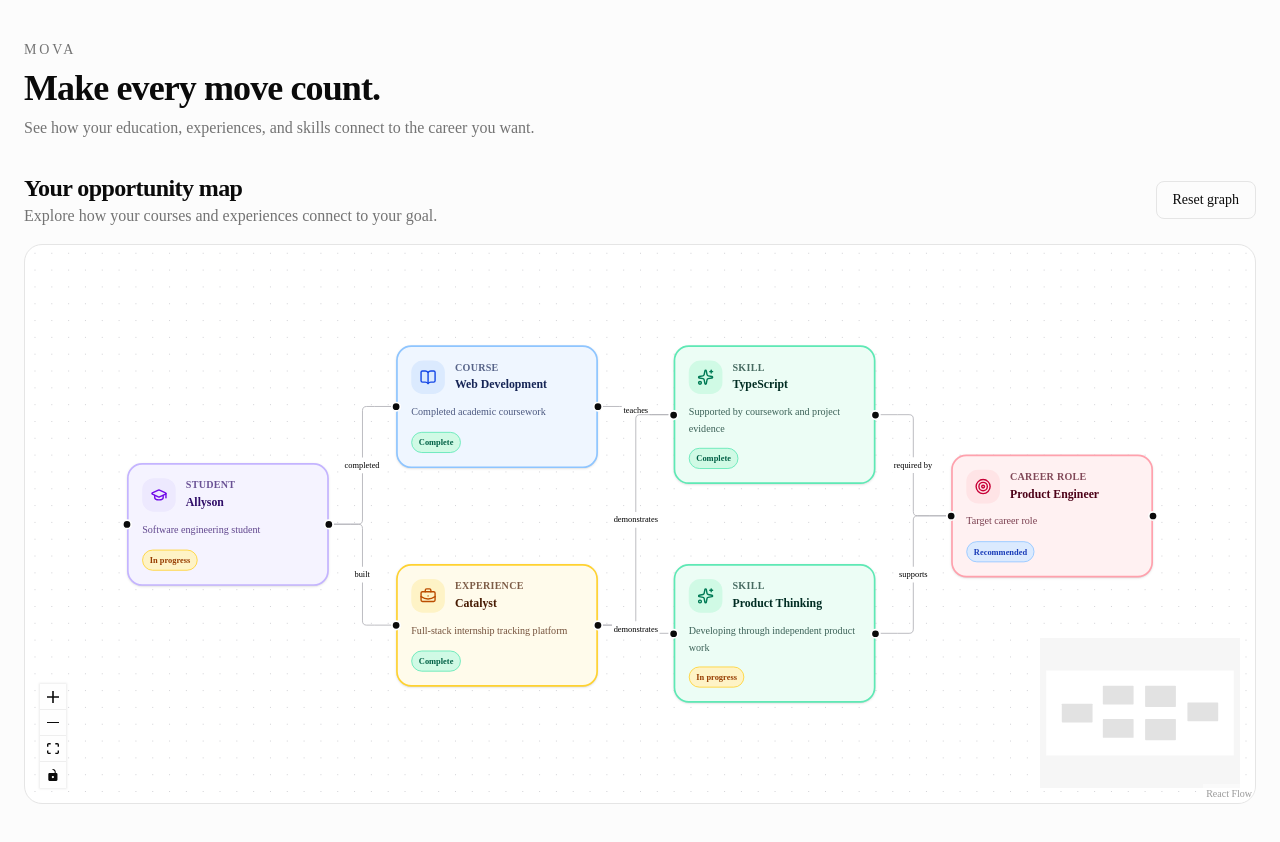
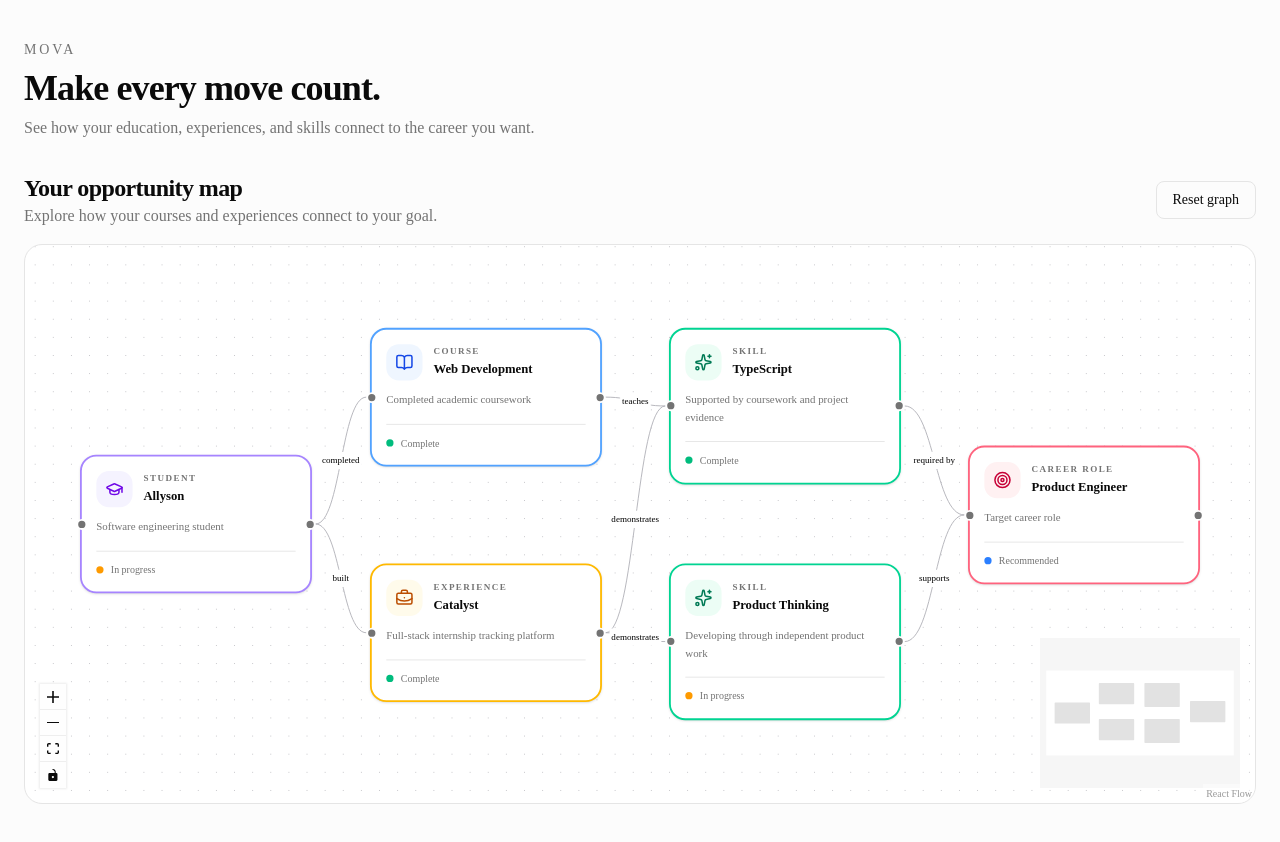
Before and after one commit to akeight/mova-graph, a Next.js app: page / in a window 1280 px wide. Built offline with nearby package versions, Linux system fonts and the light colour scheme.

Commit message:
style: remove colored background and restore Bezier edges

```diff
--- a/src/features/pathway-graph/components/mova-graph.tsx
+++ b/src/features/pathway-graph/components/mova-graph.tsx
@@ -33,13 +33,7 @@ export function MovaGraph() {
     const handleConnect = useCallback(
       (connection: Connection) => {
         setEdges((currentEdges) =>
-        addEdge(
-          {
-            ...connection,
-            type: "smoothstep",
-          },
-          currentEdges,
-        ),
+          addEdge(connection, currentEdges),
         );
       },
       [setEdges],
@@ -80,13 +74,7 @@ export function MovaGraph() {
           onNodesChange={onNodesChange}
           onEdgesChange={onEdgesChange}
           onConnect={handleConnect}
-          defaultEdgeOptions={{
-            type: "smoothstep",
-          }}
           fitView
-          fitViewOptions={{
-            padding: 0.2,
-          }}
         >
           <Background
             variant={BackgroundVariant.Dots}
--- a/src/features/pathway-graph/data/sample-graph.ts
+++ b/src/features/pathway-graph/data/sample-graph.ts
@@ -75,7 +75,6 @@ export const sampleGraph: MovaGraph = {
       id: "student-course",
       source: "student-1",
       target: "course-web-development",
-      type: "smoothstep",
       label: "completed",
       data: {
         relationship: "completed",
@@ -85,7 +84,6 @@ export const sampleGraph: MovaGraph = {
       id: "student-catalyst",
       source: "student-1",
       target: "experience-catalyst",
-      type: "smoothstep",
       label: "built",
       data: {
         relationship: "completed",
@@ -95,7 +93,6 @@ export const sampleGraph: MovaGraph = {
       id: "course-typescript",
       source: "course-web-development",
       target: "skill-typescript",
-      type: "smoothstep",
       label: "teaches",
       data: {
         relationship: "teaches",
@@ -105,7 +102,6 @@ export const sampleGraph: MovaGraph = {
       id: "catalyst-typescript",
       source: "experience-catalyst",
       target: "skill-typescript",
-      type: "smoothstep",
       label: "demonstrates",
       data: {
         relationship: "demonstrates",
@@ -115,7 +111,6 @@ export const sampleGraph: MovaGraph = {
       id: "catalyst-product-thinking",
       source: "experience-catalyst",
       target: "skill-product-thinking",
-      type: "smoothstep",
       label: "demonstrates",
       data: {
         relationship: "demonstrates",
@@ -125,7 +120,6 @@ export const sampleGraph: MovaGraph = {
       id: "typescript-product-engineer",
       source: "skill-typescript",
       target: "role-product-engineer",
-      type: "smoothstep",
       label: "required by",
       data: {
         relationship: "requires",
@@ -135,7 +129,6 @@ export const sampleGraph: MovaGraph = {
       id: "product-thinking-product-engineer",
       source: "skill-product-thinking",
       target: "role-product-engineer",
-      type: "smoothstep",
       label: "supports",
       data: {
         relationship: "supports",
--- a/src/features/pathway-graph/nodes/mova-node.tsx
+++ b/src/features/pathway-graph/nodes/mova-node.tsx
@@ -1,3 +1,4 @@
+import type { LucideIcon } from "lucide-react";
 import {
   BookOpen,
   BriefcaseBusiness,
@@ -7,11 +8,7 @@ import {
   Target,
 } from "lucide-react";
 
-  import {
-    Handle,
-    Position,
-    type NodeProps,
-  } from "@xyflow/react";
+import { Handle, Position, type NodeProps } from "@xyflow/react";
 
 import { cn } from "@/lib/utils";
 
@@ -21,117 +18,121 @@ import {
   MovaNodeStatus,
 } from "../types/graph";
 
+type CategoryConfig = {
+  label: string;
+  icon: LucideIcon;
+  borderClassName: string;
+  iconClassName: string;
+};
+
 const categoryConfig = {
   student: {
     label: "Student",
     icon: GraduationCap,
-      className:
-        "border-violet-300 bg-violet-50 text-violet-950 dark:border-violet-800 dark:bg-violet-950 dark:text-violet-100",
+    borderClassName: "border-violet-400",
     iconClassName:
-        "bg-violet-100 text-violet-700 dark:bg-violet-900 dark:text-violet-200",
+      "bg-violet-50 text-violet-700 dark:bg-violet-950 dark:text-violet-300",
   },
   course: {
     label: "Course",
     icon: BookOpen,
-      className:
-        "border-blue-300 bg-blue-50 text-blue-950 dark:border-blue-800 dark:bg-blue-950 dark:text-blue-100",
+    borderClassName: "border-blue-400",
     iconClassName:
-        "bg-blue-100 text-blue-700 dark:bg-blue-900 dark:text-blue-200",
+      "bg-blue-50 text-blue-700 dark:bg-blue-950 dark:text-blue-300",
   },
   experience: {
     label: "Experience",
     icon: BriefcaseBusiness,
-      className:
-        "border-amber-300 bg-amber-50 text-amber-950 dark:border-amber-800 dark:bg-amber-950 dark:text-amber-100",
+    borderClassName: "border-amber-400",
     iconClassName:
-        "bg-amber-100 text-amber-700 dark:bg-amber-900 dark:text-amber-200",
+      "bg-amber-50 text-amber-700 dark:bg-amber-950 dark:text-amber-300",
   },
   skill: {
     label: "Skill",
     icon: Sparkles,
-      className:
-        "border-emerald-300 bg-emerald-50 text-emerald-950 dark:border-emerald-800 dark:bg-emerald-950 dark:text-emerald-100",
+    borderClassName: "border-emerald-400",
     iconClassName:
-        "bg-emerald-100 text-emerald-700 dark:bg-emerald-900 dark:text-emerald-200",
+      "bg-emerald-50 text-emerald-700 dark:bg-emerald-950 dark:text-emerald-300",
   },
   role: {
     label: "Career role",
     icon: Target,
-      className:
-        "border-rose-300 bg-rose-50 text-rose-950 dark:border-rose-800 dark:bg-rose-950 dark:text-rose-100",
+    borderClassName: "border-rose-400",
     iconClassName:
-        "bg-rose-100 text-rose-700 dark:bg-rose-900 dark:text-rose-200",
+      "bg-rose-50 text-rose-700 dark:bg-rose-950 dark:text-rose-300",
   },
   recommendation: {
     label: "Next move",
     icon: Lightbulb,
-      className:
-        "border-cyan-300 bg-cyan-50 text-cyan-950 dark:border-cyan-800 dark:bg-cyan-950 dark:text-cyan-100",
+    borderClassName: "border-cyan-400",
     iconClassName:
-        "bg-cyan-100 text-cyan-700 dark:bg-cyan-900 dark:text-cyan-200",
+      "bg-cyan-50 text-cyan-700 dark:bg-cyan-950 dark:text-cyan-300",
   },
-  } satisfies Record<
-    MovaNodeCategory,
+} satisfies Record<MovaNodeCategory, CategoryConfig>;
+
+const statusConfig: Record<
+  MovaNodeStatus,
   {
     label: string;
-      icon: typeof GraduationCap;
-      className: string;
-      iconClassName: string;
+    dotClassName: string;
   }
-  >;
-
-  const statusLabels: Record<MovaNodeStatus, string> = {
-    complete: "Complete",
-    "in-progress": "In progress",
-    missing: "Missing",
-    recommended: "Recommended",
-  };
-
-  const statusClasses: Record<MovaNodeStatus, string> = {
-    complete:
-      "border-emerald-300 bg-emerald-100 text-emerald-800 dark:border-emerald-800 dark:bg-emerald-950 dark:text-emerald-200",
-    "in-progress":
-      "border-amber-300 bg-amber-100 text-amber-800 dark:border-amber-800 dark:bg-amber-950 dark:text-amber-200",
-    missing:
-      "border-red-300 bg-red-100 text-red-800 dark:border-red-800 dark:bg-red-950 dark:text-red-200",
-    recommended:
-      "border-blue-300 bg-blue-100 text-blue-800 dark:border-blue-800 dark:bg-blue-950 dark:text-blue-200",
+> = {
+  complete: {
+    label: "Complete",
+    dotClassName: "bg-emerald-500",
+  },
+  "in-progress": {
+    label: "In progress",
+    dotClassName: "bg-amber-500",
+  },
+  missing: {
+    label: "Missing",
+    dotClassName: "bg-rose-500",
+  },
+  recommended: {
+    label: "Recommended",
+    dotClassName: "bg-blue-500",
+  },
 };
 
 export function MovaNodeCard({
   data,
   selected,
 }: NodeProps<MovaNode>) {
-    const config = categoryConfig[data.category];
-    const Icon = config.icon;
+  const category = categoryConfig[data.category];
+  const status = data.status
+    ? statusConfig[data.status]
+    : undefined;
+
+  const Icon = category.icon;
 
   return (
     <article
       className={cn(
-          "w-60 rounded-2xl border-2 p-4 shadow-sm transition",
-          config.className,
-          selected && "ring-2 ring-primary ring-offset-2 ring-offset-background",
+        "relative w-64 rounded-2xl border-2 bg-background p-4 text-foreground shadow-sm transition-shadow",
+        category.borderClassName,
+        selected && "ring-2 ring-primary/40 ring-offset-2 ring-offset-background",
       )}
     >
       <Handle
         type="target"
         position={Position.Left}
-          className="!h-3 !w-3 !border-2 !border-background !bg-foreground"
+        className="!h-3 !w-3 !border-2 !border-background !bg-muted-foreground"
       />
 
       <div className="flex items-start gap-3">
         <div
           className={cn(
             "flex h-10 w-10 shrink-0 items-center justify-center rounded-xl",
-              config.iconClassName,
+            category.iconClassName,
           )}
         >
           <Icon className="h-5 w-5" aria-hidden="true" />
         </div>
 
         <div className="min-w-0 flex-1">
-            <p className="text-xs font-semibold uppercase tracking-wide opacity-70">
-              {config.label}
+          <p className="text-[10px] font-semibold uppercase tracking-[0.16em] text-muted-foreground">
+            {category.label}
           </p>
 
           <h3 className="mt-1 text-sm font-semibold leading-tight">
@@ -141,20 +142,22 @@ import {
       </div>
 
       {data.description ? (
-          <p className="mt-3 text-xs leading-relaxed opacity-75">
+        <p className="mt-3 line-clamp-2 text-xs leading-relaxed text-muted-foreground">
           {data.description}
         </p>
       ) : null}
 
-        {data.status ? (
-          <div className="mt-3">
+      {status ? (
+        <div className="mt-4 flex items-center gap-2 border-t pt-3">
           <span
             className={cn(
-                "inline-flex rounded-full border px-2 py-1 text-[10px] font-semibold",
-                statusClasses[data.status],
+              "h-2 w-2 rounded-full",
+              status.dotClassName,
             )}
-            >
-              {statusLabels[data.status]}
+          />
+
+          <span className="text-[11px] font-medium text-muted-foreground">
+            {status.label}
           </span>
         </div>
       ) : null}
@@ -162,7 +165,7 @@ import {
       <Handle
         type="source"
         position={Position.Right}
-          className="!h-3 !w-3 !border-2 !border-background !bg-foreground"
+        className="!h-3 !w-3 !border-2 !border-background !bg-muted-foreground"
       />
     </article>
   );
```
Lines whose indentation alone changed are shown as unchanged.
